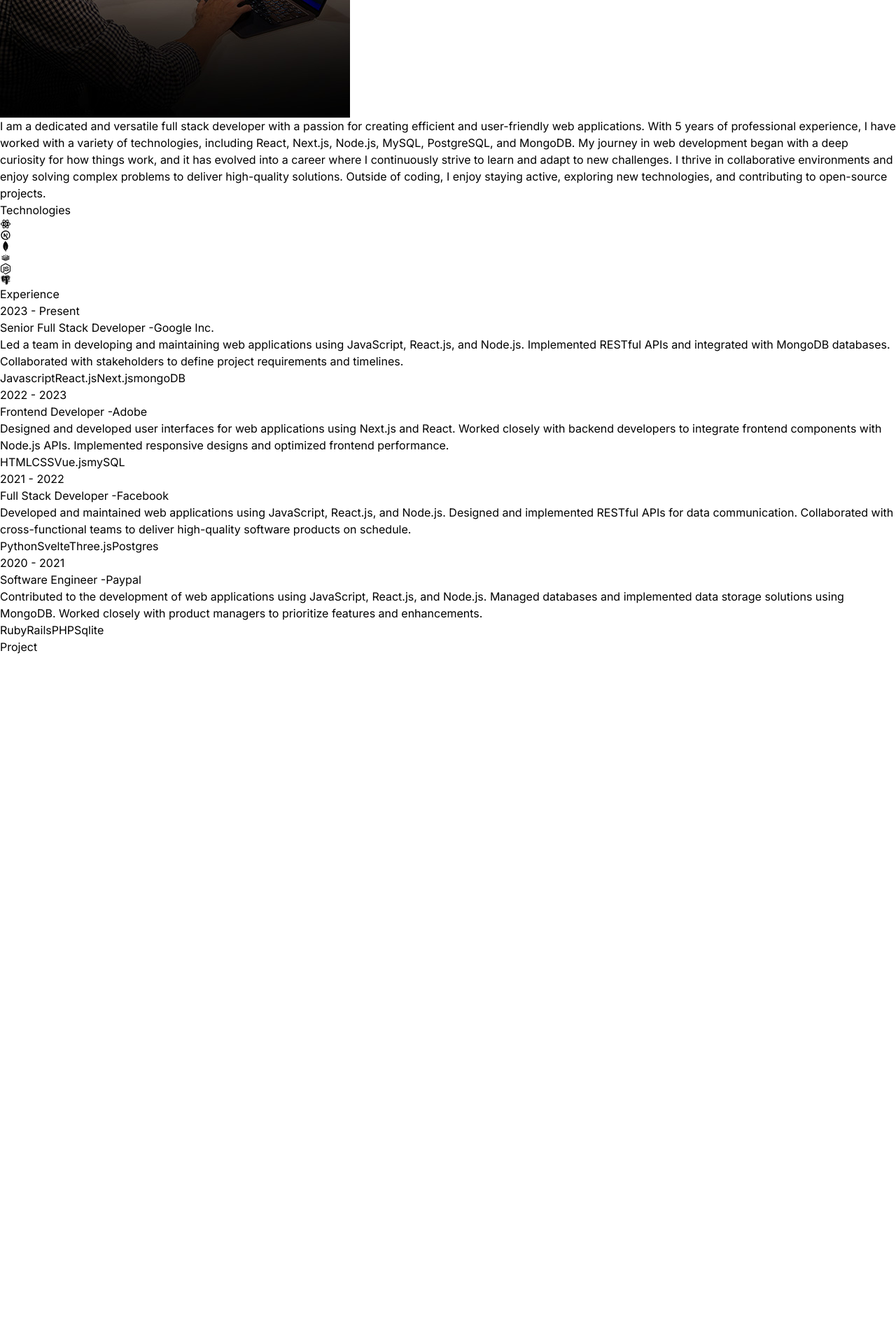
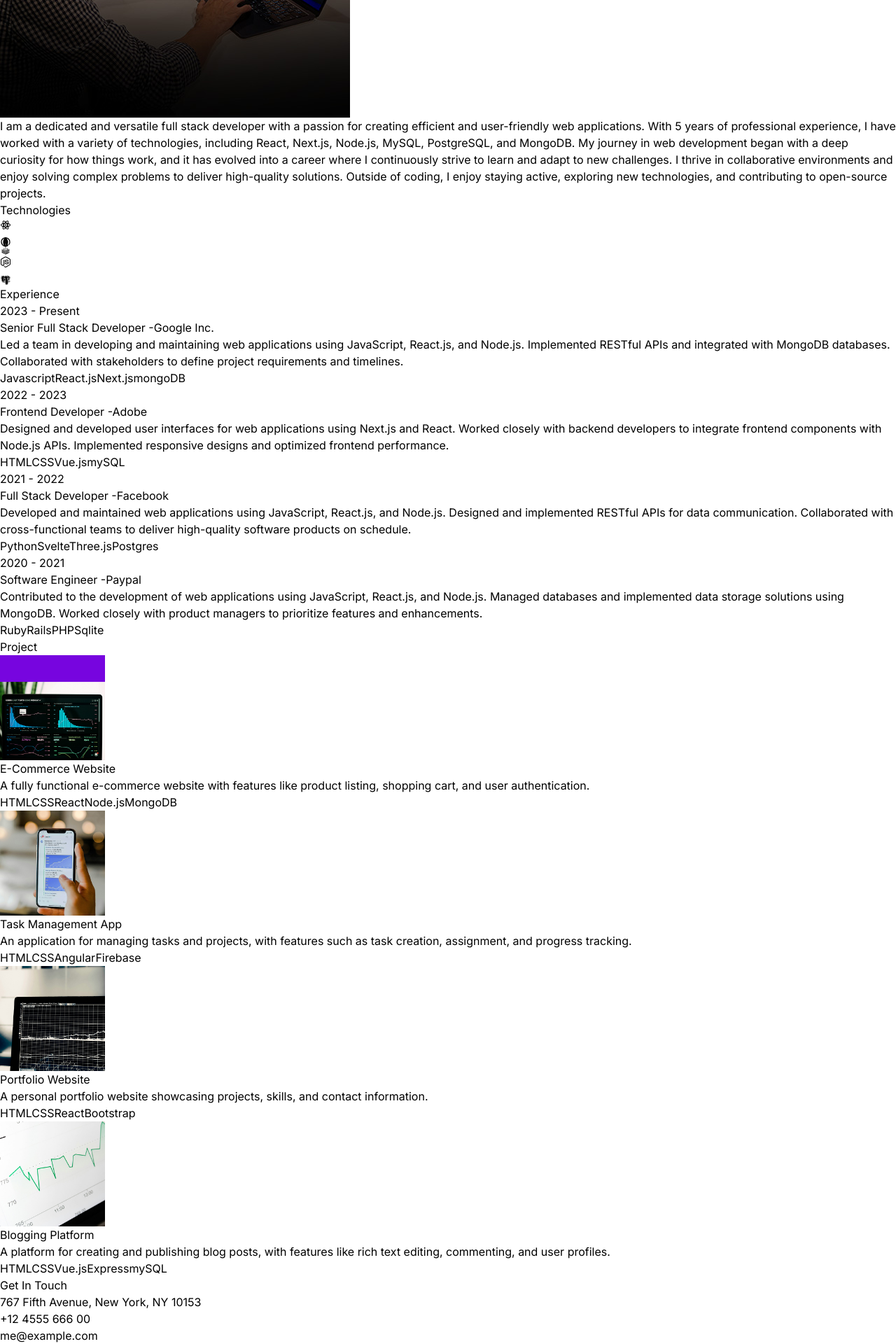
Before and after one commit to syzwanzaidi/react-portfolio, a React (Vite) app: page / in a window 1280 px wide. Shown: the part 1328-3248 px from the top of the page at 70% size. Before the commit the page ends 2264 px from the top, so only its background shows below. Built offline with nearby package versions, Linux system fonts and the light colour scheme.

Commit message:
add component and update motion

```diff
--- a/package.json
+++ b/package.json
@@ -10,6 +10,7 @@
     "preview": "vite preview"
   },
   "dependencies": {
+    "framer-motion": "^11.3.24",
     "react": "^18.3.1",
     "react-dom": "^18.3.1",
     "react-icons": "^5.2.1"
--- a/src/App.jsx
+++ b/src/App.jsx
@@ -4,6 +4,7 @@ import { About } from "./components/About";
 import { Technologies } from "./components/Technologies";
 import { Experience } from "./components/Experience";
 import { Project } from "./components/Project";
+import { Contact } from "./components/Contact";
 
 const App = () => {
   return (
@@ -20,6 +21,7 @@ const App = () => {
         <Technologies />
         <Experience />
         <Project />
+        <Contact />
       </div>
 
     </div>
--- a/src/components/About.jsx
+++ b/src/components/About.jsx
@@ -1,6 +1,7 @@
 import React from 'react'
 import aboutImg from "../assets/about.jpg";
 import { ABOUT_TEXT } from '../constants';
+import { motion } from "framer-motion";
 
 export const About = () => {
   return (
@@ -10,16 +11,26 @@ export const About = () => {
             <span className="text-neutral-500"> Me</span>
         </h1>
         <div className="flex flex-wrap">
-            <div className="w-full lg:w-1/2 lg:p-8">
+            <motion.div
+            className="w-full lg:w-1/2 lg:p-8"
+            whileInView={{opacity: 1, x: 0}}
+            initial={{opacity: 0, x: -100}}
+            transition={{duration: 0.5}}
+            >
                 <div className="flex items-center justify-center">
                     <img className="rounded-2xl" src={aboutImg} alt="about" />
                 </div>
-            </div>
-            <div className="w-full lg:w-1/2">
-                    <div className="flex justify-center lg:justify-start">
-                        <p className="my-2 max-w-xl py-6">{ABOUT_TEXT}</p>
-                    </div>
-            </div>
+            </motion.div>
+            <motion.div
+            className="w-full lg:w-1/2"
+            whileInView={{opacity: 1, x: 0}}
+            initial={{opacity: 0, x: 100}}
+            transition={{duration: 0.5}}
+            >
+                <div className="flex justify-center lg:justify-start">
+                    <p className="my-2 max-w-xl py-6">{ABOUT_TEXT}</p>
+                </div>
+            </motion.div>
         </div>
     </div>
   )
--- /dev/null
+++ b/src/components/Contact.jsx
@@ -0,0 +1,42 @@
+import React from 'react'
+import { CONTACT } from '../constants'
+import { motion } from "framer-motion";
+
+export const Contact = () => {
+  return (
+    <div className="border-b border-neutral-900 pb-20">
+        <motion.h2
+        className="my-10 text-center text-4xl"
+        whileInView={{ opacity: 1, y: 0}}
+        initial= {{opacity:0, y: -100}}
+        transition={{ duration: 0.5 }}
+        >
+            Get In Touch
+        </motion.h2>
+        <div className="text-center tracking-tighter">
+            <motion.p
+            className="my-4"
+            whileInView={{ opacity: 1, x: 0}}
+            initial= {{opacity:0, x: -100}}
+            transition={{ duration: 1 }}
+            >
+               {CONTACT.address}
+            </motion.p>
+
+            <motion.p
+            className="my-4"
+            whileInView={{ opacity: 1, x: 0}}
+            initial= {{opacity:0, x: 100}}
+            transition={{ duration: 1 }}
+
+            >
+                {CONTACT.phoneNo}
+            </motion.p>
+            <a href="#" className="border-b">
+                {CONTACT.email}
+            </a>
+
+        </div>
+    </div>
+  )
+}
--- a/src/components/Hero.jsx
+++ b/src/components/Hero.jsx
@@ -1,6 +1,16 @@
 import React from 'react'
 import { HERO_CONTENT } from "../constants";
 import profilePic from "../assets/syazwanpp.png";
+import { motion } from "framer-motion";
+
+const container = (delay) => ({
+    hidden : { x: -100, opacity: 0},
+    visible: {
+        x: 0,
+        opacity: 1,
+        transition: { duration: 0.5, delay: delay },
+    },
+});
 
 export const Hero = () => {
   return (
@@ -8,25 +18,43 @@ export const Hero = () => {
         <div className="flex flex-wrap">
             <div className="w-full lg:w-1/2">
                 <div className="flex flex-col items-center lg:items-start">
-                    <h1 className="pb-16 text-6xl font-thin tracking-tight lg:mt-16 lg:text-8xl">
+                    <motion.h1
+                    className="pb-16 text-6xl font-thin tracking-tight lg:mt-16 lg:text-8xl"
+                    variants={container(0)}
+                    initial="hidden"
+                    animate="visible"
+                    >
                         Syazwan Syahmi
-                    </h1>
-                    <span className="bg-gradient-to-r from-pink-300 via-slate-500 to-purple-500 bg-clip-text text-4xl
-                    tracking-tight text-transparent">
+                    </motion.h1>
+                    <motion.span
+                    className="bg-gradient-to-r from-pink-300 via-slate-500 to-purple-500 bg-clip-text text-3xl
+                    tracking-tight text-transparent"
+                    variants={container(0.5)}
+                    initial="hidden"
+                    animate="visible"
+                    >
                         Full Stack Developer
-                    </span>
+                    </motion.span>
 
-                    <p className="my-2 max-w-xl py-6 font-light tracking-tighter">
+                    <motion.p
+                    className="my-2 max-w-xl py-6 font-light tracking-tighter"
+                    variants={container(1)}
+                    initial="hidden"
+                    animate="visible"
+                    >
                         {HERO_CONTENT}
-                    </p>
+                    </motion.p>
                 </div>
             </div>
             <div className="w-full lg:w-1/2 lg:p-8">
                 <div className="flex justify-center">
-                    <img
+                    <motion.img
                         src={profilePic}
                         alt="Syazwan Syahmi"
                         className="rounded-lg"
+                        initial={{x: 100, opacity: 0}}
+                        animate={{x: 0, opacity: 1}}
+                        transition={{duration: 1, delay: 1.2}}
                     />
                 </div>
             </div>
--- a/src/components/Project.jsx
+++ b/src/components/Project.jsx
@@ -1,7 +1,54 @@
 import React from 'react'
+import { PROJECTS } from '../constants'
+import { motion } from "framer-motion";
 
 export const Project = () => {
   return (
-    <div>Project</div>
+    <div className="border-b border-neutral-900 pb-4">
+      <motion.h2
+      className="my-20 text-center text-4xl"
+      whileInView={{ opacity: 1, y: 0}}
+      initial= {{opacity:0, y: -100}}
+      transition={{ duration: 0.5 }}
+      >
+        Project
+
+      </motion.h2>
+      <div>
+        {PROJECTS.map((project, index) => (
+          <div key={index} className="mb-8 flex flex-wrap lg:justify-center">
+            <motion.div
+            className="w-full lg:w-1/4"
+            whileInView={{ opacity: 1, x: 0}}
+            initial= {{opacity:0, x: -100}}
+            transition={{ duration: 1 }}
+            >
+              <img
+                src={project.image}
+                alt={project.title}
+                width={150}
+                height={150}
+                className="mb-6 rounded"
+              />
+            </motion.div>
+
+            <motion.div
+            className="w-full max-w-xl lg:w-3/4"
+            whileInView={{ opacity: 1, x: 0}}
+            initial= {{opacity:0, x: 100}}
+            transition={{ duration: 1 }}
+            >
+              <h6 className="mb-2 font-semibold">{project.title}</h6>
+              <p className="mb-4 text-neutral-400">{project.description}</p>
+              {project.technologies.map((tech, index) => (
+                <span key={index} className="mr-2 rounded bg-neutral-900 px-2 py-1 text-sm font-medium text-purple-900">
+                  {tech}
+                </span>
+              ))}
+            </motion.div>
+          </div>
+        ))}
+      </div>
+    </div>
   )
 }
--- a/src/components/Technologies.jsx
+++ b/src/components/Technologies.jsx
@@ -5,38 +5,96 @@ import { SiMongodb } from 'react-icons/si'
 import { DiRedis } from 'react-icons/di'
 import { FaNodeJs } from 'react-icons/fa'
 import { BiLogoPostgresql } from 'react-icons/bi'
+import { motion } from "framer-motion";
+
+const iconVariants = (duration) => ({
+    initial: {y: -10},
+    animate: {
+        y: [10, -10],
+        transition: {
+            duration: duration,
+            ease: "linear",
+            repeat: Infinity,
+            repeatType: "reverse",
+        },
+    },
+});
 
 export const Technologies = () => {
   return (
     <div className=" border-b border-neutral-800 pb-24">
-        <h1 className="my-20 text-center text-4xl">Technologies</h1>
-        <div className="flex flex-wrap items-center justify-center gap-4">
+        <motion.h1
+        className="my-20 text-center text-4xl"
+        whileInView={{ opacity: 1, y: 0 }}
+        initial= {{ opacity: 0, y: -100}}
+        transition={{ duration: 1.5 }}
+        >
+            Technologies
+        </motion.h1>
 
-            <div className="rounded-2xl border-4 border-neutral-800 p-4">
+        <motion.div
+        className="flex flex-wrap items-center justify-center gap-4"
+        whileInView={{ opacity: 1, x: 0}}
+        initial={{ opacity: 0, x: -100 }}
+        transition={{ duration: 1.5 }}
+        >
+
+            <motion.div
+            className="rounded-2xl border-4 border-neutral-800 p-4"
+            variants={iconVariants(2.5)}
+            initial="initial"
+            animate="animate"
+            >
                 <RiReactjsLine className="text-7xl text-cyan-400"/>
-            </div>
+            </motion.div>
 
-            <div className="rounded-2xl border-4 border-neutral-800 p-4">
+            <motion.div
+            className="rounded-2xl border-4 border-neutral-800 p-4"
+            variants={iconVariants(3)}
+            initial="initial"
+            animate="animate"
+            >
                 <TbBrandNextjs className="text-7xl"/>
-            </div>
+            </motion.div>
 
-            <div className="rounded-2xl border-4 border-neutral-800 p-4">
+            <motion.div
+            className="rounded-2xl border-4 border-neutral-800 p-4"
+            variants={iconVariants(5)}
+            initial="initial"
+            animate="animate"
+            >
                 <SiMongodb className="text-7xl text-green-500"/>
-            </div>
+            </motion.div>
 
-            <div className="rounded-2xl border-4 border-neutral-800 p-4">
+            <motion.div
+            className="rounded-2xl border-4 border-neutral-800 p-4"
+            variants={iconVariants(2)}
+            initial="initial"
+            animate="animate"
+            >
                 <DiRedis className="text-7xl text-red-700"/>
-            </div>
+            </motion.div>
 
-            <div className="rounded-2xl border-4 border-neutral-800 p-4">
+            <motion.div
+            className="rounded-2xl border-4 border-neutral-800 p-4"
+            variants={iconVariants(6)}
+            initial="initial"
+            animate="animate"
+            >
                 <FaNodeJs className="text-7xl text-green-500"/>
-            </div>
-            <div className="rounded-2xl border-4 border-neutral-800 p-4">
+            </motion.div>
+
+            <motion.div
+            className="rounded-2xl border-4 border-neutral-800 p-4"
+            variants={iconVariants(4)}
+            initial="initial"
+            animate="animate"
+            >
                 <BiLogoPostgresql className="text-7xl text-sky-700"/>
-            </div>
+            </motion.div>
 
 
-        </div>
+        </motion.div>
     </div>
   )
 }
```
Also changed, not shown: src/components/Experience.jsx (+22 -6 lines), 1 other file (tests, documents, lock files or other folders).
